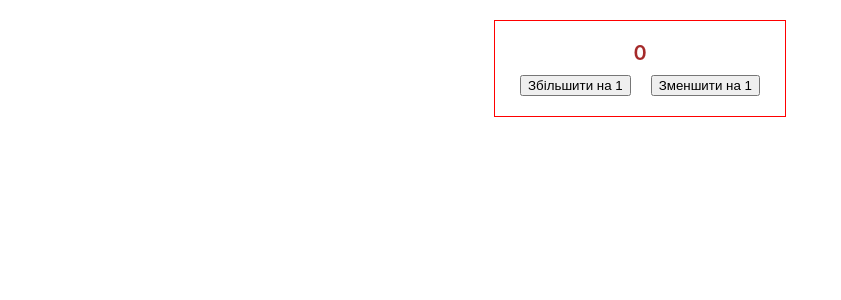
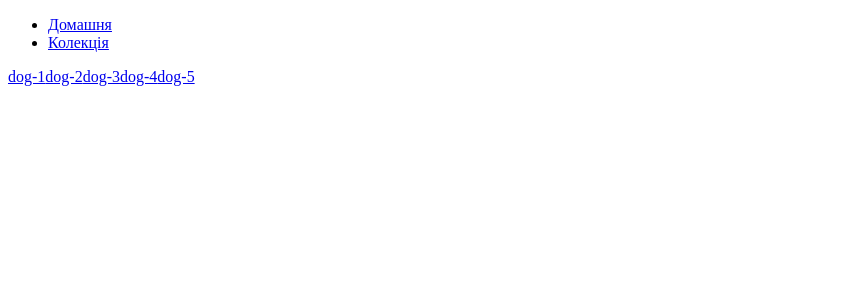
Before and after one commit to AlinaPrysiazhniuk/React-template, a React (Create React App) app: page /dogs in a window 1280 px wide. Shown: the top 300 px of the page, without its empty margins (0-841 px from the left). Built offline with nearby package versions, Linux system fonts and the light colour scheme.

Commit message:
module-5-1

```diff
--- a/package.json
+++ b/package.json
@@ -9,6 +9,7 @@
     "@testing-library/user-event": "^13.5.0",
     "react": "^18.1.0",
     "react-dom": "^18.1.0",
+    "react-router-dom": "^6.11.2",
     "react-scripts": "5.0.1",
     "web-vitals": "^2.1.3"
   },
--- a/src/components/App.jsx
+++ b/src/components/App.jsx
@@ -1,7 +1,24 @@
-import Counter from "./Counter/Counter";
+import { NavLink, Routes, Route } from 'react-router-dom';
+import Home from 'pages/Home';
+import Dogs from 'pages/Dogs';
 
 export const App = () => {
   return (
-    <Counter initialValue={0}/>
+    <div>
+      <ul>
+        <li>
+          <NavLink to="/">Домашня</NavLink>
+        </li>
+        <li>
+          <NavLink to="/dogs">Колекція</NavLink>
+        </li>
+      </ul>
+
+      <Routes>
+        <Route path="/" element={<Home />} />
+        <Route path="/dogs" element={<Dogs />} />
+        <Route path="/dogs/:dogId" element={<div>Елемент колекції</div>} />
+      </Routes>
+    </div>
   );
 };
--- a/src/components/Counter/Controls.jsx
+++ /dev/null
@@ -1,18 +0,0 @@
-import React from "react"
-import css from './Counter.module.css'
-
-const Controls = ({onIncrement, onDecrement}) => (
-<div className={css.Counter_controls}>
-     <button
-        type="button"
-         onClick={onIncrement}>Збільшити на 1
-    </button>
-    <button
-        type="button"
-        onClick={onDecrement}>Зменшити на 1
-        </button>
-</div>
-)
-
-
-export default Controls;
--- a/src/components/Counter/Counter.jsx
+++ /dev/null
@@ -1,44 +0,0 @@
-import React from "react";
-import Controls from "./Controls";
-import Value from "./Value";
-import css from "./Counter.module.css"
-
-
-class Counter extends React.Component{
-
-static defaultProps = {
-    initialValue: 0,
-}
-
-static propTypes = {
-    ///
-}
-
-state = {
-    value: this.props.initialValue,
-}
-
-handleIncrement = () => {
-    this.setState((prevState) => ({
-            value: prevState.value + 1,
-    }));
-};
-
-handleDecrement = () => {
-    this.setState((prevState) => ({
-        value: prevState.value - 1,
-    }))
-};
-
-    render() {
-        return (
-            <div className={css.Counter}>
-                <Value onValue={this.state.value}/>
-                 <Controls onIncrement={this.handleIncrement} onDecrement={this.handleDecrement}/>
-            </div>
-        )
-    }
-}
-
-
-export default Counter;
--- a/src/components/Counter/Counter.module.css
+++ /dev/null
@@ -1,24 +0,0 @@
-.Counter {
-    margin-left: auto;
-    margin-right: auto;
-    margin-top: 20px;
-    display: flex;
-    justify-content: center;
-    flex-direction: column;
-    align-items: center;
-    gap: 10px;
-    width: 250px;
-    padding: 20px;
-    border: 1px solid red;
-}
-
-.Counter_value {
-    font-size: 20px;
-    font-weight: 600;
-    color: brown;
-}
-
-.Counter_controls {
-    display: flex;
-    gap: 20px;
-}
--- a/src/components/Counter/Value.jsx
+++ /dev/null
@@ -1,8 +0,0 @@
-import React from "react";
-import css from "./Counter.module.css"
-
-const Value = ({onValue}) => (
-    <span className={css.Counter_value}>{onValue}</span>
-)
-
-export default Value;
--- a/src/index.js
+++ b/src/index.js
@@ -1,10 +1,12 @@
 import React from 'react';
 import ReactDOM from 'react-dom/client';
+import { BrowserRouter } from 'react-router-dom';
 import { App } from 'components/App';
-import './index.css';
 
 ReactDOM.createRoot(document.getElementById('root')).render(
   <React.StrictMode>
-    <App />
+    <BrowserRouter>
+      <App />
+    </BrowserRouter>
   </React.StrictMode>
 );
--- /dev/null
+++ b/src/pages/Dogs.jsx
@@ -0,0 +1,20 @@
+import { Link } from 'react-router-dom';
+
+const Dogs = () => {
+  // useEffect(()=>{
+  //HTTP - запит
+  //}, [])
+  return (
+    <div>
+      {['dog-1', 'dog-2', 'dog-3', 'dog-4', 'dog-5'].map(dog => {
+        return (
+          <Link key={dog} to={`${dog}`}>
+            {dog}
+          </Link>
+        );
+      })}
+    </div>
+  );
+};
+
+export default Dogs;
--- /dev/null
+++ b/src/pages/Home.jsx
@@ -0,0 +1,10 @@
+//import { useEffect } from 'react';
+
+const Home = () => {
+  return <div>Домашня сторінка :)</div>;
+  // useEffect(()=>{
+  //HTTP - запит
+  //}, [])
+};
+
+export default Home;
```
Also changed, not shown: 1 other file (tests, documents, lock files or other folders).
